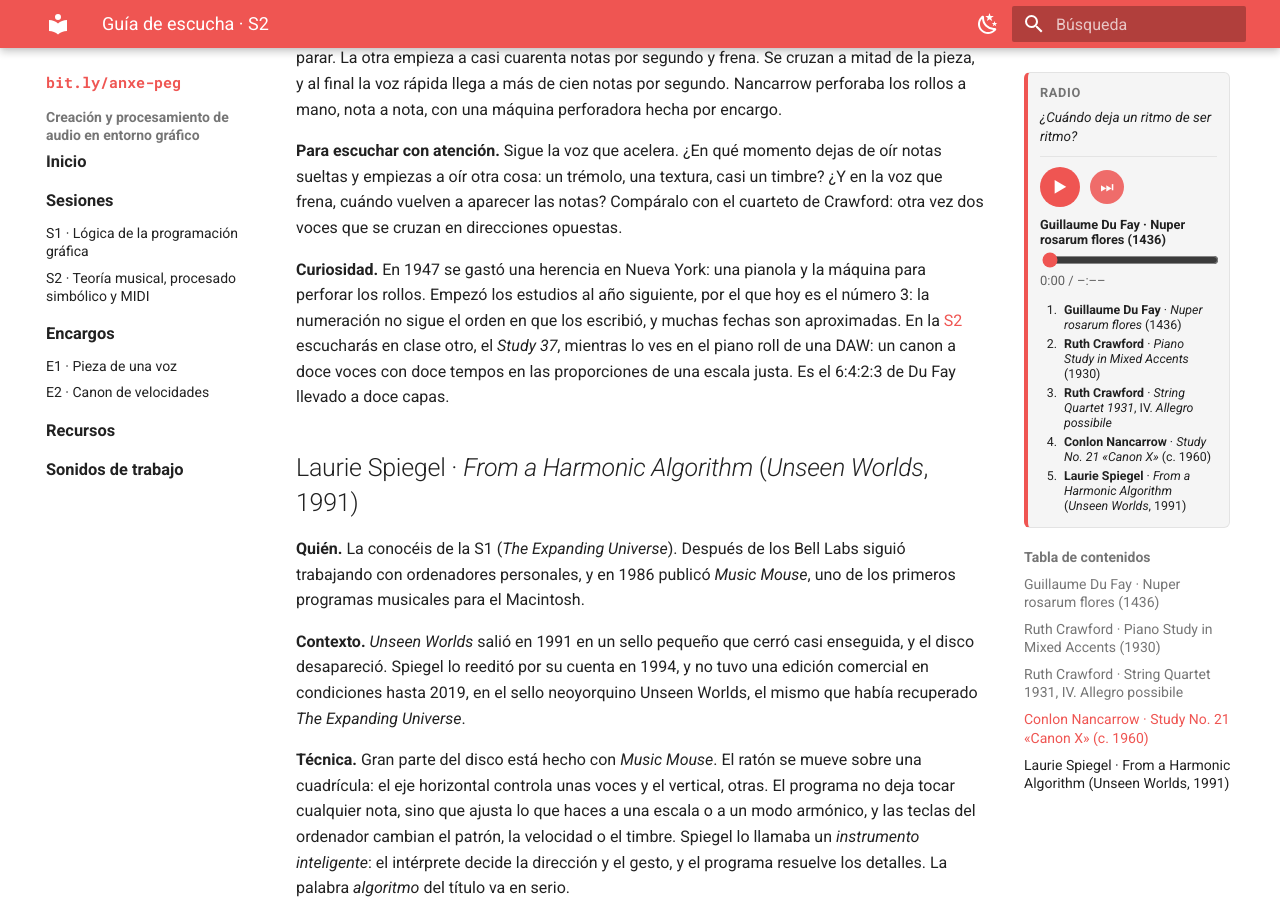
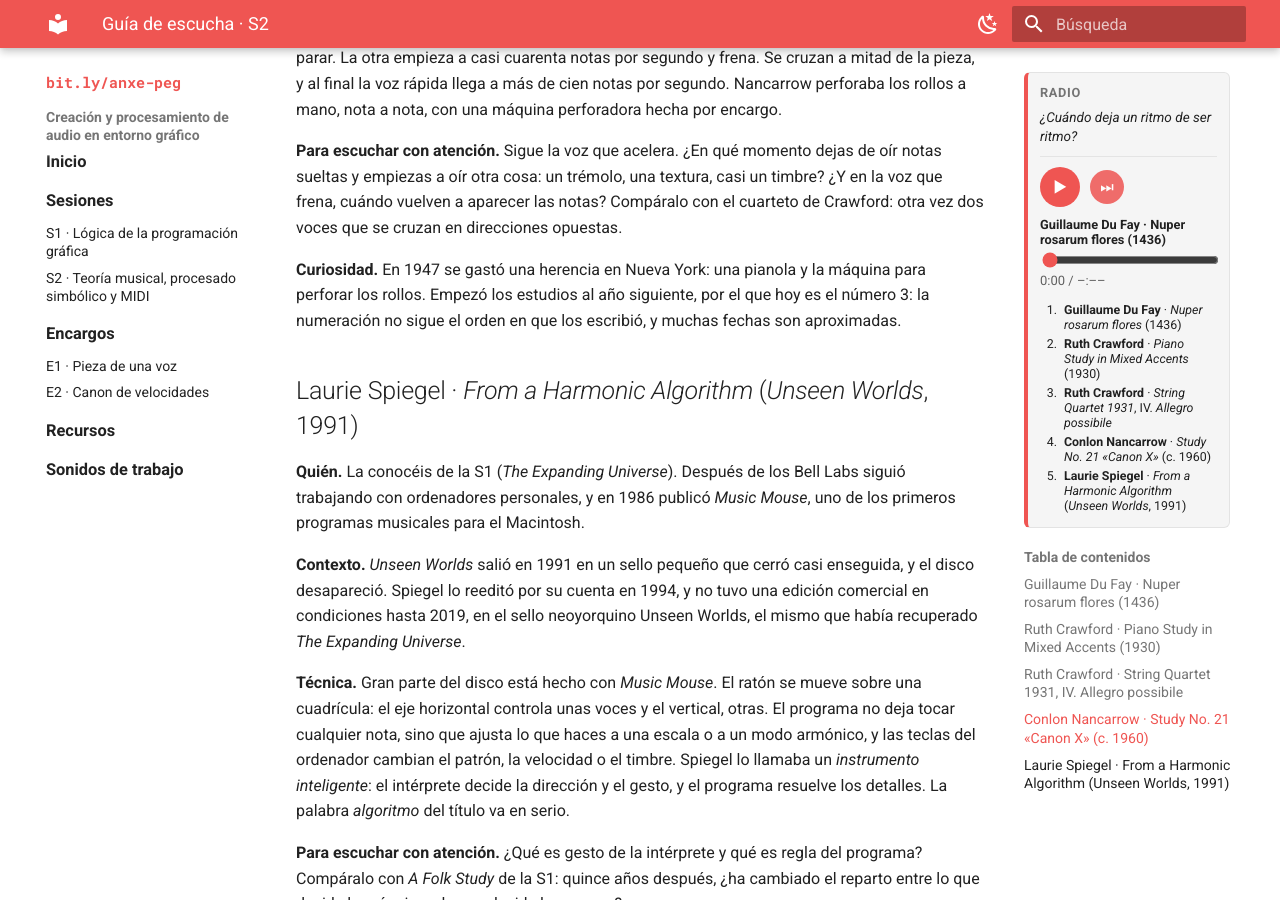
Before and after one commit to anxefaraldo/peg-curso, an MkDocs documentation site: the page built from docs/escuchas/s2.md, in a window 1280 px wide and 900 px high, scrolled down 2533 px. Built offline with MkDocs 1.6.1 and Material for MkDocs 9.7.7, drawn with Linux system fonts in a browser that asks for light colours.

Commit message:
Publicación programada 2026-10-31 15:17

```diff
--- a/docs/escuchas/s2.md
+++ b/docs/escuchas/s2.md
@@ -55,7 +55,7 @@
 
 **Para escuchar con atención.** Sigue la voz que acelera. ¿En qué momento dejas de oír notas sueltas y empiezas a oír otra cosa: un trémolo, una textura, casi un timbre? ¿Y en la voz que frena, cuándo vuelven a aparecer las notas? Compáralo con el cuarteto de Crawford: otra vez dos voces que se cruzan en direcciones opuestas.
 
-**Curiosidad.** En 1947 se gastó una herencia en Nueva York: una pianola y la máquina para perforar los rollos. Empezó los estudios al año siguiente, por el que hoy es el número 3: la numeración no sigue el orden en que los escribió, y muchas fechas son aproximadas. En la [S2](../sesiones/s2.md) escucharás en clase otro, el *Study 37*, mientras lo ves en el piano roll de una DAW: un canon a doce voces con doce tempos en las proporciones de una escala justa. Es el 6:4:2:3 de Du Fay llevado a doce capas.
+**Curiosidad.** En 1947 se gastó una herencia en Nueva York: una pianola y la máquina para perforar los rollos. Empezó los estudios al año siguiente, por el que hoy es el número 3: la numeración no sigue el orden en que los escribió, y muchas fechas son aproximadas.
 
 ## Laurie Spiegel · *From a Harmonic Algorithm* (*Unseen Worlds*, 1991)
 
```
